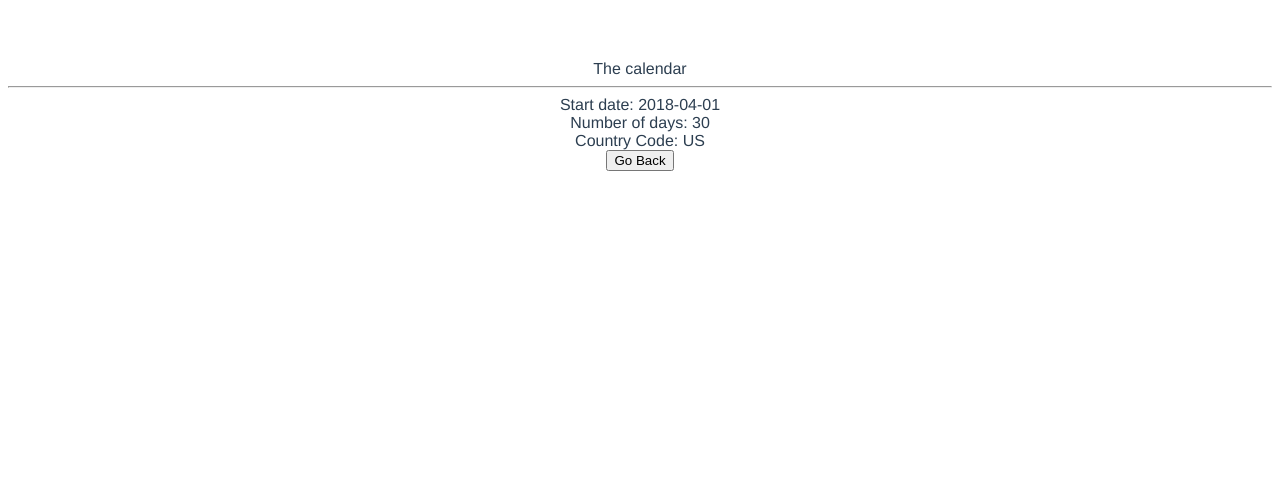
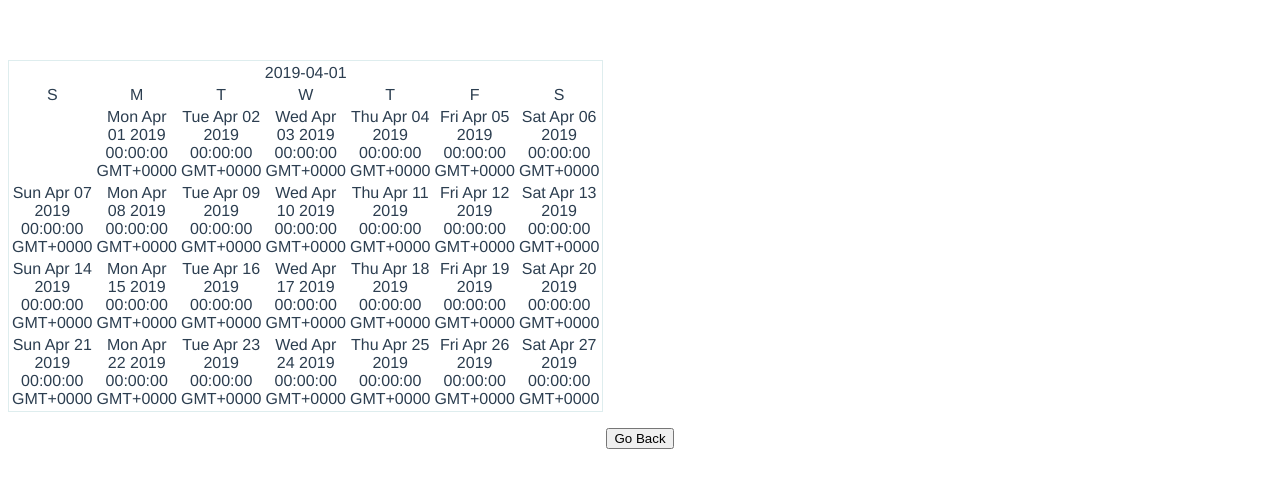
Before and after one commit to jsh-hk/calendar-challenge, a Vue app: page / in a window 1280 px wide. Both pictures are taken after a click on the button "Submit". Shown: the top 488 px of the page. Built offline with nearby package versions, Linux system fonts and the light colour scheme.

Commit message:
Ad CalendarMonth, basic calendar impl.

```diff
--- a/src/App.vue
+++ b/src/App.vue
@@ -27,7 +27,7 @@
     return {
       showCalendarForm: true,
       formData: {
-        startDate: '2018-04-01',
+        startDate: '2019-04-01',
         numberOfDays: 30,
         countryCode: 'US'
       }
--- a/src/components/Calendar.vue
+++ b/src/components/Calendar.vue
@@ -1,10 +1,6 @@
 <template>
   <div data-cy="calendar">
-    The calendar
-    <hr>
-    Start date: {{ formData.startDate }}<br>
-    Number of days: {{ formData.numberOfDays }}<br>
-    Country Code: {{ formData.countryCode }}<br>
+    <CalendarMonth :month="formData.startDate" />
     <button
       data-cy="calendar-goback"
       @click="$emit('goBack')"
@@ -15,7 +11,12 @@
 </template>
 
 <script>
+import CalendarMonth from './CalendarMonth.vue'
+
 export default {
+  components: {
+    CalendarMonth
+  },
   props: {
     formData: {
       type: Object,
@@ -25,6 +26,13 @@
 }
 </script>
 
-<style lang="scss" scoped>
+<style scoped>
 
+.table {
+    border: 1px solid #deedee;
+    width: 30%;
+    max-width: 100%;
+    margin-bottom: 1rem;
+    background-color: transparent;
+}
 </style>
--- /dev/null
+++ b/src/components/CalendarMonth.vue
@@ -0,0 +1,84 @@
+<template>
+  <table class="table">
+    <thead>
+      <tr>
+        <td colspan="7">
+          {{ month | moment("MMM YYYY") }}
+        </td>
+      </tr>
+      <tr>
+        <td>S</td>
+        <td>M</td>
+        <td>T</td>
+        <td>W</td>
+        <td>T</td>
+        <td>F</td>
+        <td>S</td>
+      </tr>
+    </thead>
+    <tbody>
+      <tr
+        v-for="week in weeks"
+        :key="week.index"
+      >
+        <td
+          v-for="day in week"
+          :key="day.index"
+        >
+          <div v-if="isInCurrentMonth(day)">
+            {{ day | moment("D") }}
+          </div>
+        </td>
+      </tr>
+    </tbody>
+  </table>
+</template>
+
+<script>
+import moment from 'moment'
+
+export default {
+  props: {
+    month: {
+      type: String,
+      required: true
+    }
+  },
+
+  data () {
+    return {
+      weeks: []
+    }
+  },
+
+  mounted () {
+    this.populateWeeks()
+  },
+
+  methods: {
+    isInCurrentMonth (date) {
+      return date.month() === moment(this.month).month()
+    },
+    populateWeeks () {
+      const startWeek = moment(this.month).startOf('month').week()
+      const endWeek = moment(this.month).endOf('month').week()
+
+      this.weeks = []
+      for (var week = startWeek; week < endWeek; week++) {
+        this.weeks.push(
+          Array(7).fill(0).map((n, i) =>
+            moment()
+              .week(week)
+              .startOf('week')
+              .clone()
+              .add(n + i, 'day')))
+      }
+    }
+  }
+
+}
+</script>
+
+<style lang="scss" scoped>
+
+</style>
```
